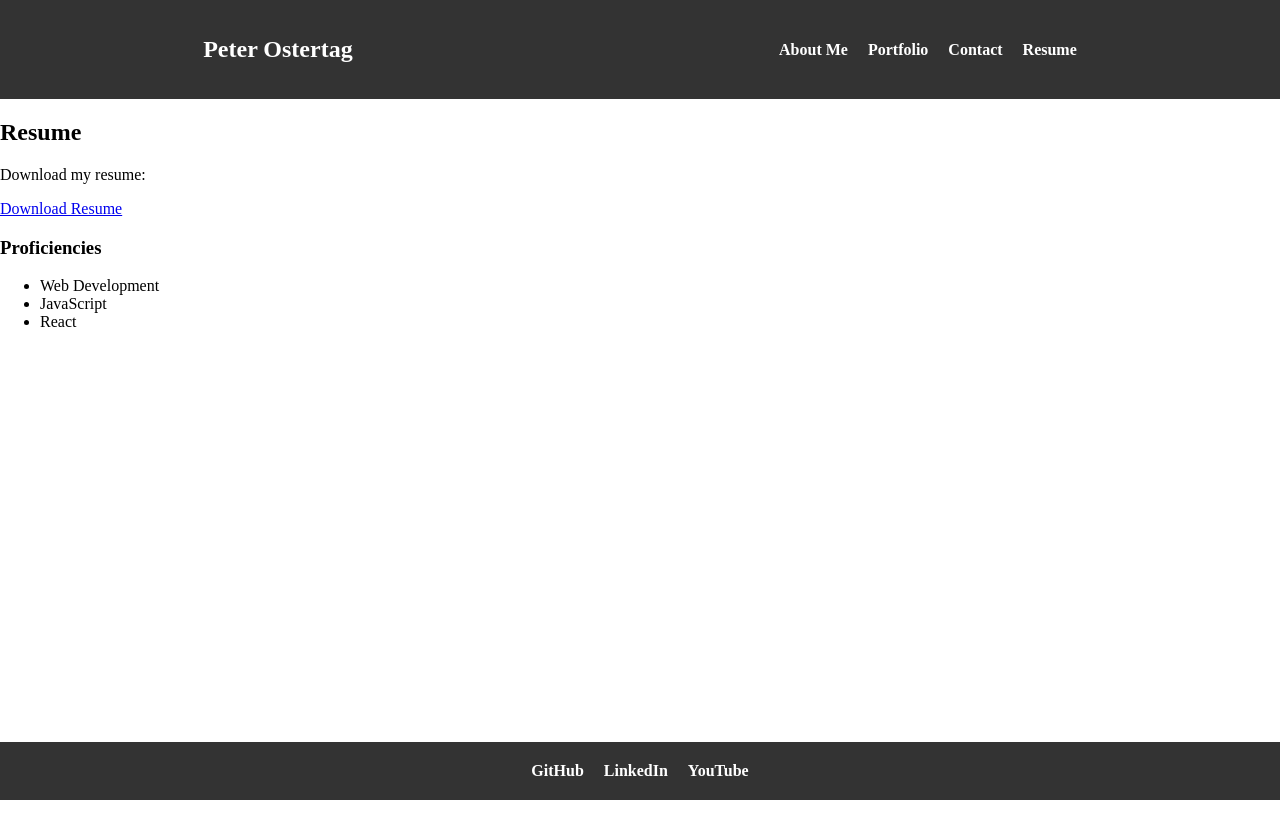
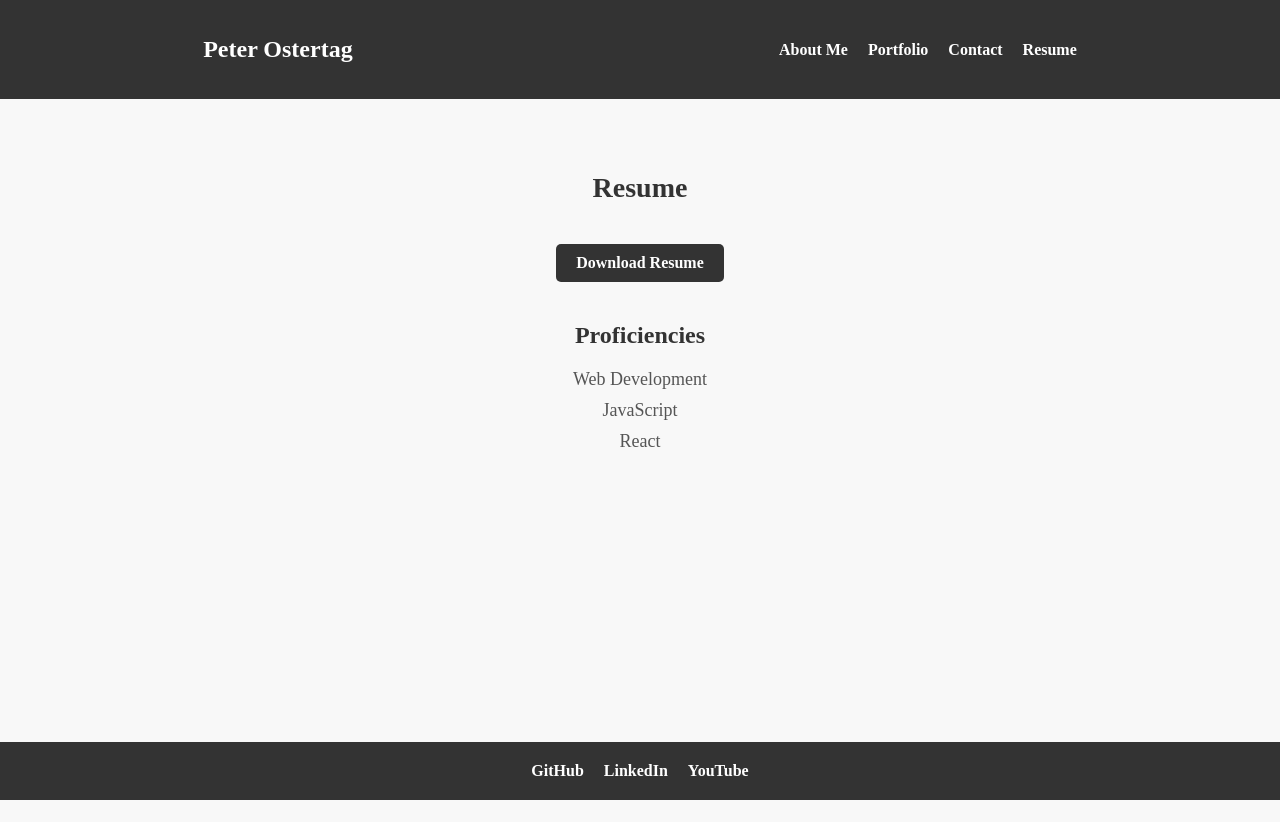
Before and after one commit to PeterOste/React-Portfolio, a React (Create React App) app: page /resume in a window 1280 px wide. Before the commit the page ends 800 px from the top, so only its background shows below. Built offline with nearby package versions, Linux system fonts and the light colour scheme.

Commit message:
Style for Resume

```diff
--- a/src/App.css
+++ b/src/App.css
@@ -76,6 +76,63 @@ html, body {
     margin-top: 20px;
 }
 
+#resume {
+    background-color: #f8f8f8;
+    padding: 50px 0;
+}
+
+.resume-container {
+    max-width: 800px;
+    margin: 0 auto;
+    text-align: center;
+    height: 75vh;
+}
+
+.resume-container h2 {
+    font-size: 28px;
+    color: #333;
+    margin-bottom: 20px;
+}
+
+.resume-container p {
+    font-size: 16px;
+    color: #555;
+}
+
+.resume-container a {
+    display: inline-block;
+    margin-top: 20px;
+    padding: 10px 20px;
+    background-color: #333;
+    color: #fff;
+    text-decoration: none;
+    font-weight: bold;
+    border-radius: 5px;
+    transition: background-color 0.3s;
+}
+
+.resume-container a:hover {
+    background-color: #f00;
+}
+
+.resume-container h3 {
+    font-size: 24px;
+    color: #333;
+    margin-top: 40px;
+    margin-bottom: 20px;
+}
+
+.resume-container ul {
+    list-style-type: none;
+    padding: 0;
+}
+
+.resume-container li {
+    font-size: 18px;
+    color: #555;
+    margin-bottom: 10px;
+}
+
 /* #root {
     display: flex;
     flex-direction: column;
--- a/src/components/Resume.js
+++ b/src/components/Resume.js
@@ -15,7 +15,6 @@ function Resume() {
         <section id="resume">
             <div className="resume-container">
                 <h2>Resume</h2>
-                <p>Download my resume:</p>
                 <a href={resumeLink} target="_blank" rel="noopener noreferrer">Download Resume</a>
                 <h3>Proficiencies</h3>
                 <ul>
```
